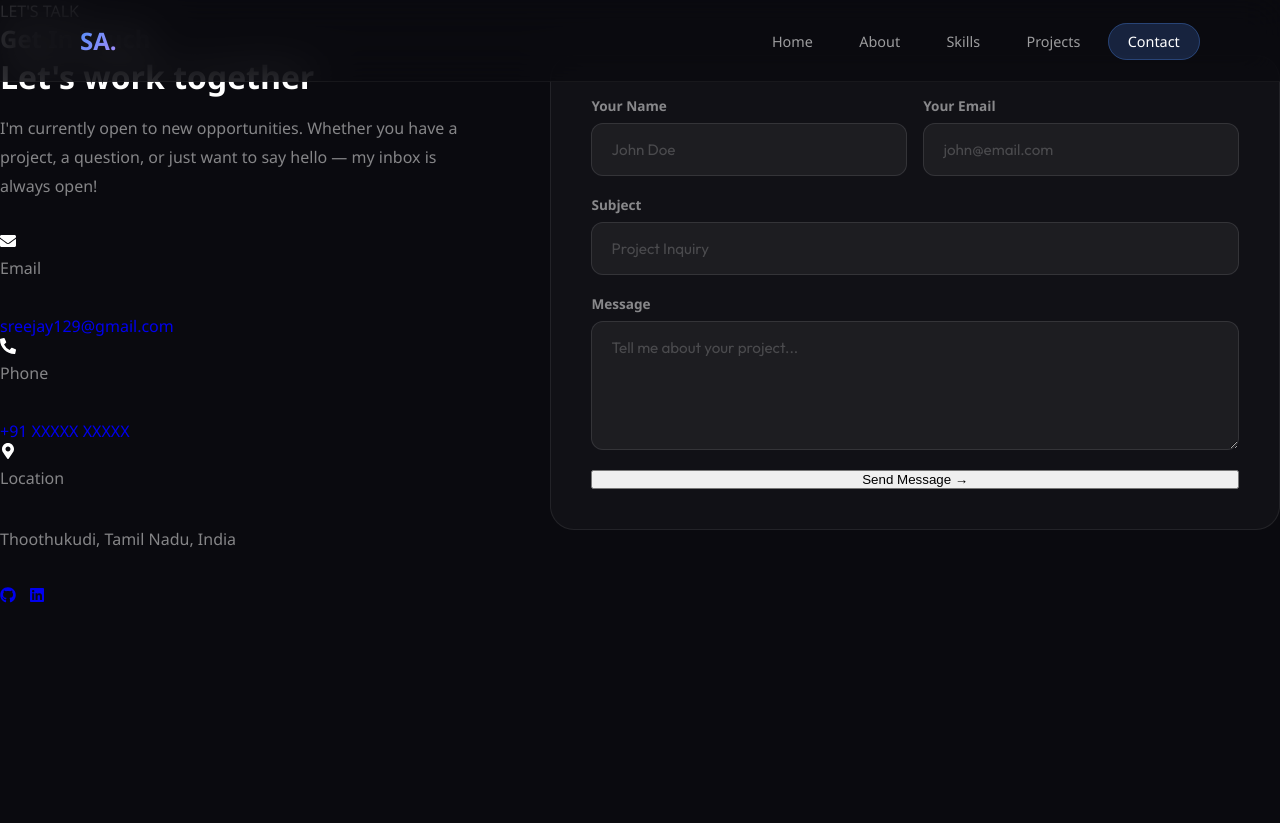
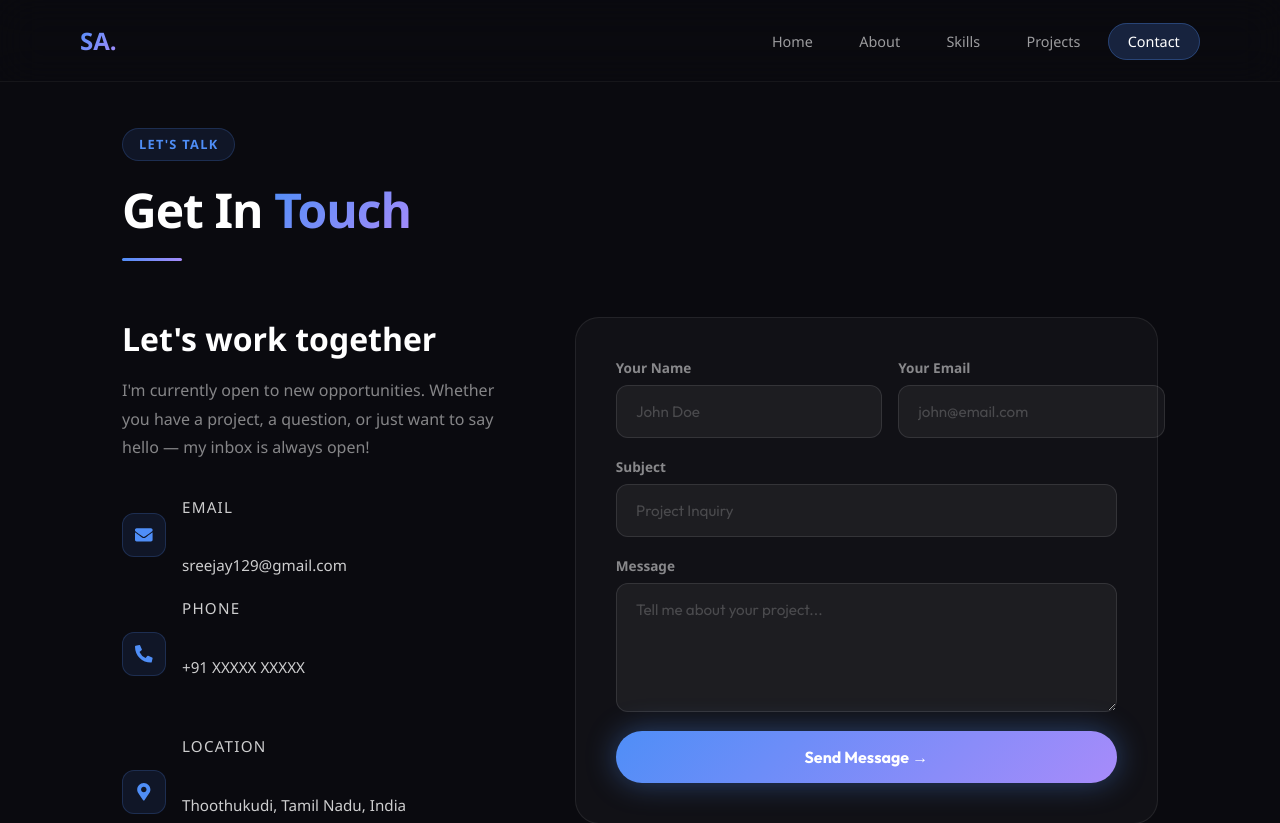
Before and after one commit to Sreejay23/My-portfolio, a React (Vite) app: page /contact in a window 1280 px wide. Shown: the top 823 px of the page. Before the commit the page ends 800 px from the top, so only its background shows below. Built offline with nearby package versions, Linux system fonts and the light colour scheme.

Commit message:
Refactor Contact component layout and styles

```diff
--- a/src/components/Contact.jsx
+++ b/src/components/Contact.jsx
@@ -3,48 +3,42 @@ import { FaGithub, FaLinkedin, FaEnvelope, FaMapMarkerAlt, FaPhoneAlt } from 're
 
 function Contact() {
   return (
-    <section className="contact-page">
-      <div className="page-header">
-        <p className="page-tag">LET'S TALK</p>
-        <h2>Get In <span className="blue">Touch</span></h2>
-        <div className="header-line"></div>
-      </div>
-
+    <div className="page-wrap">
+      <div className="sec-tag">LET'S TALK</div>
+      <h2 className="sec-title">Get In <span>Touch</span></h2>
+      <div className="sec-line"></div>
       <div className="contact-wrapper">
         <div className="contact-left">
           <h3>Let's work together</h3>
           <p>I'm currently open to new opportunities. Whether you have a project, a question, or just want to say hello — my inbox is always open!</p>
-
-          <div className="contact-details">
-            <div className="contact-detail-item">
-              <div className="contact-icon-wrap"><FaEnvelope /></div>
+          <div className="contact-items">
+            <div className="contact-item">
+              <div className="contact-item-icon"><FaEnvelope /></div>
               <div>
-                <p className="detail-label">Email</p>
+                <p className="contact-item-label">Email</p>
                 <a href="mailto:sreejay129@gmail.com">sreejay129@gmail.com</a>
               </div>
             </div>
-            <div className="contact-detail-item">
-              <div className="contact-icon-wrap"><FaPhoneAlt /></div>
+            <div className="contact-item">
+              <div className="contact-item-icon"><FaPhoneAlt /></div>
               <div>
-                <p className="detail-label">Phone</p>
-                <a href="tel:+91XXXXXXXXXX">+91 XXXXX XXXXX</a>
+                <p className="contact-item-label">Phone</p>
+                <p>+91 XXXXX XXXXX</p>
               </div>
             </div>
-            <div className="contact-detail-item">
-              <div className="contact-icon-wrap"><FaMapMarkerAlt /></div>
+            <div className="contact-item">
+              <div className="contact-item-icon"><FaMapMarkerAlt /></div>
               <div>
-                <p className="detail-label">Location</p>
+                <p className="contact-item-label">Location</p>
                 <p>Thoothukudi, Tamil Nadu, India</p>
               </div>
             </div>
           </div>
-
           <div className="contact-socials">
-            <a href="https://github.com/Sreejay23" target="_blank" rel="noreferrer"><FaGithub /></a>
-            <a href="https://linkedin.com/in/sreejay-a" target="_blank" rel="noreferrer"><FaLinkedin /></a>
+            <a href="https://github.com/Sreejay23" target="_blank" rel="noreferrer" className="contact-social-btn"><FaGithub /></a>
+            <a href="https://linkedin.com/in/sreejay-a" target="_blank" rel="noreferrer" className="contact-social-btn"><FaLinkedin /></a>
           </div>
         </div>
-
         <div className="contact-right">
           <form className="contact-form" onSubmit={(e) => e.preventDefault()}>
             <div className="form-row">
@@ -65,11 +59,11 @@ function Contact() {
               <label>Message</label>
               <textarea placeholder="Tell me about your project..." rows="5" required></textarea>
             </div>
-            <button type="submit" className="btn-primary full-width">Send Message →</button>
+            <button type="submit" className="btn-glow w-full">Send Message →</button>
           </form>
         </div>
       </div>
-    </section>
+    </div>
   )
 }
 
```
